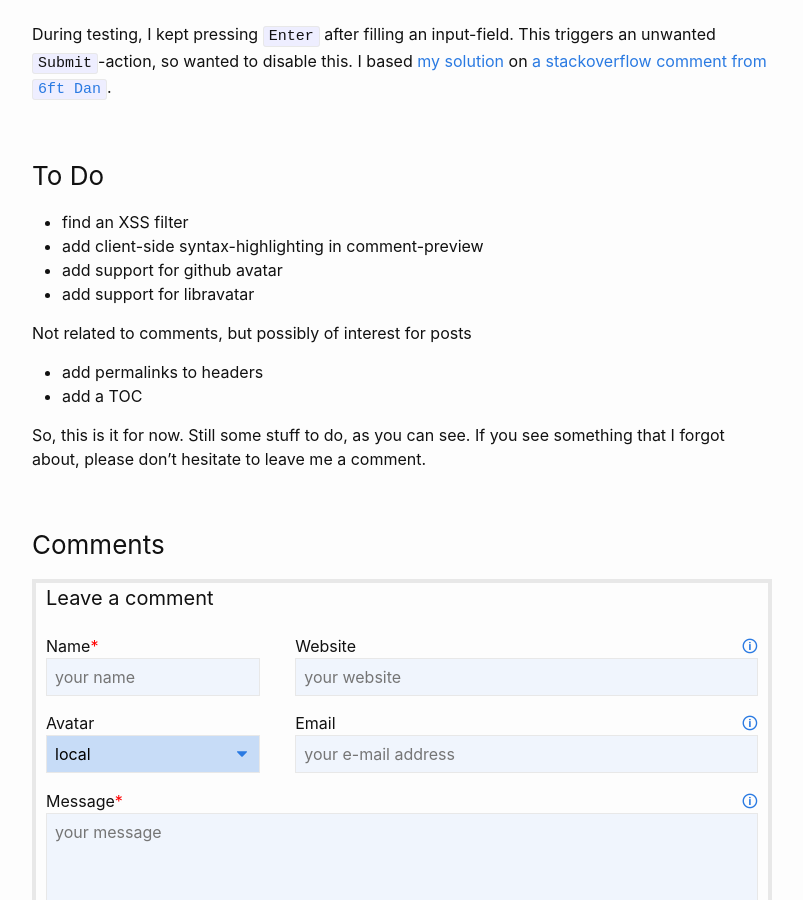
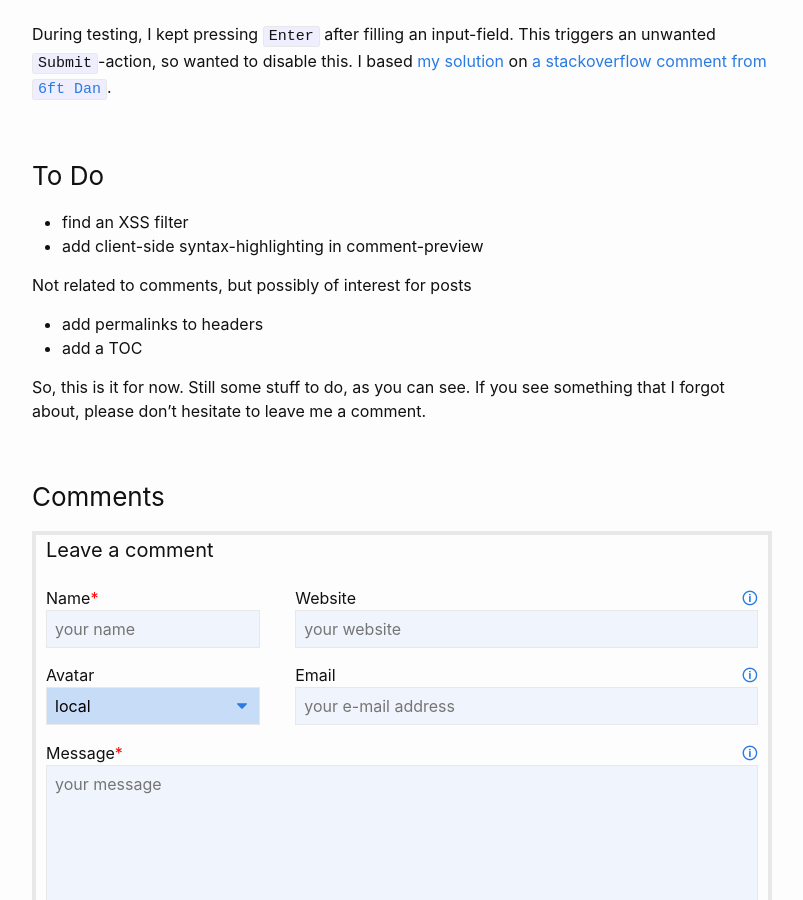
Before and after one commit to stefaanc/stefaanc.github.io, a Jekyll site: the page built from _posts/2020-03-01-notes-on-implementing-comments.md, in a window 1280 px wide and 900 px high, scrolled down 2973 px. Shown: the whole window, without its empty margins (238-1041 px from the left). Built offline with Jekyll 4.4.1, drawn with Linux system fonts in a browser that asks for light colours.

Commit message:
updated notes on implementing comments

```diff
--- a/_posts/2020-03-01-notes-on-implementing-comments.md
+++ b/_posts/2020-03-01-notes-on-implementing-comments.md
@@ -108,8 +108,6 @@ During testing, I kept pressing `Enter` after filling an input-field.  This trig
 
 - find an XSS filter
 - add client-side syntax-highlighting in comment-preview
-- add support for github avatar
-- add support for libravatar
 
 Not related to comments, but possibly of interest for posts
 - add permalinks to headers
```
